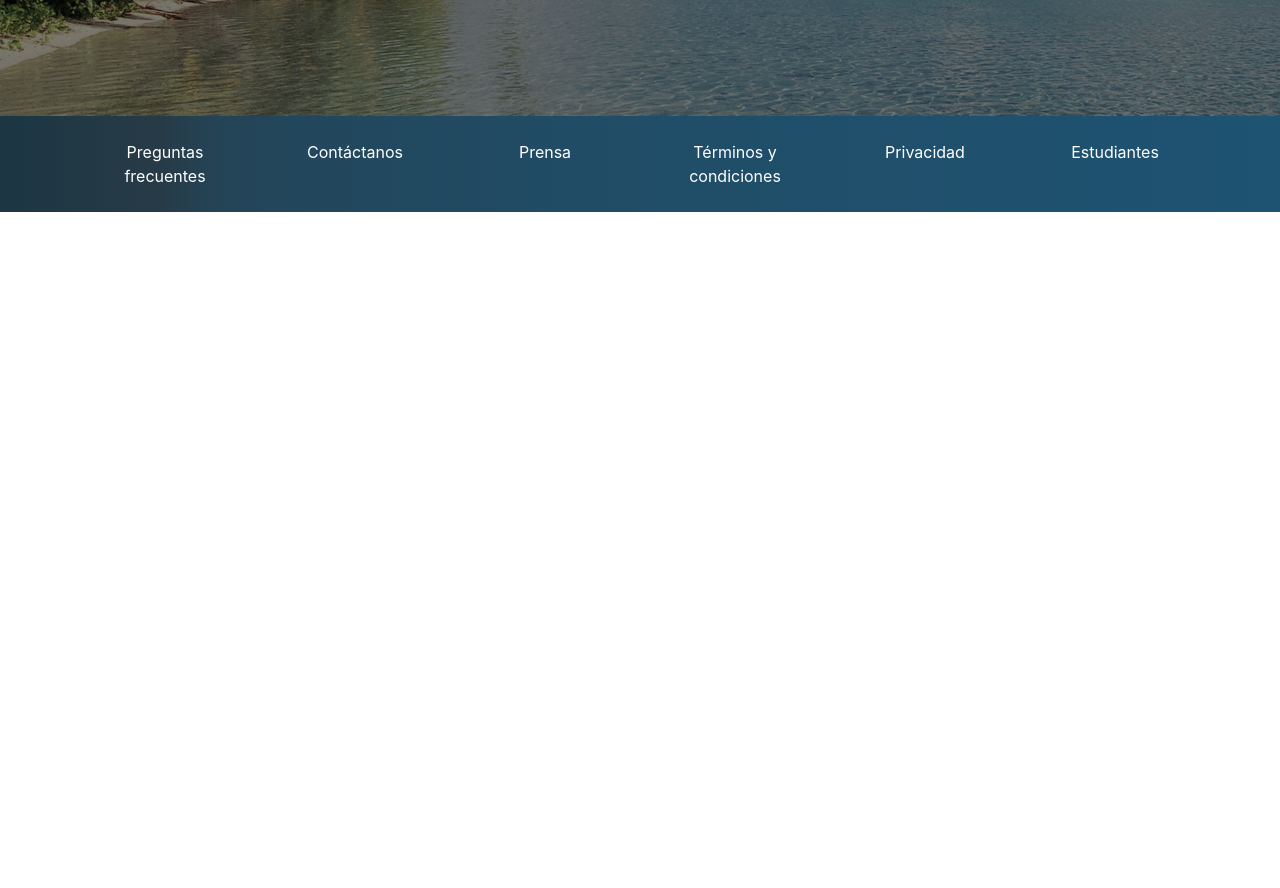
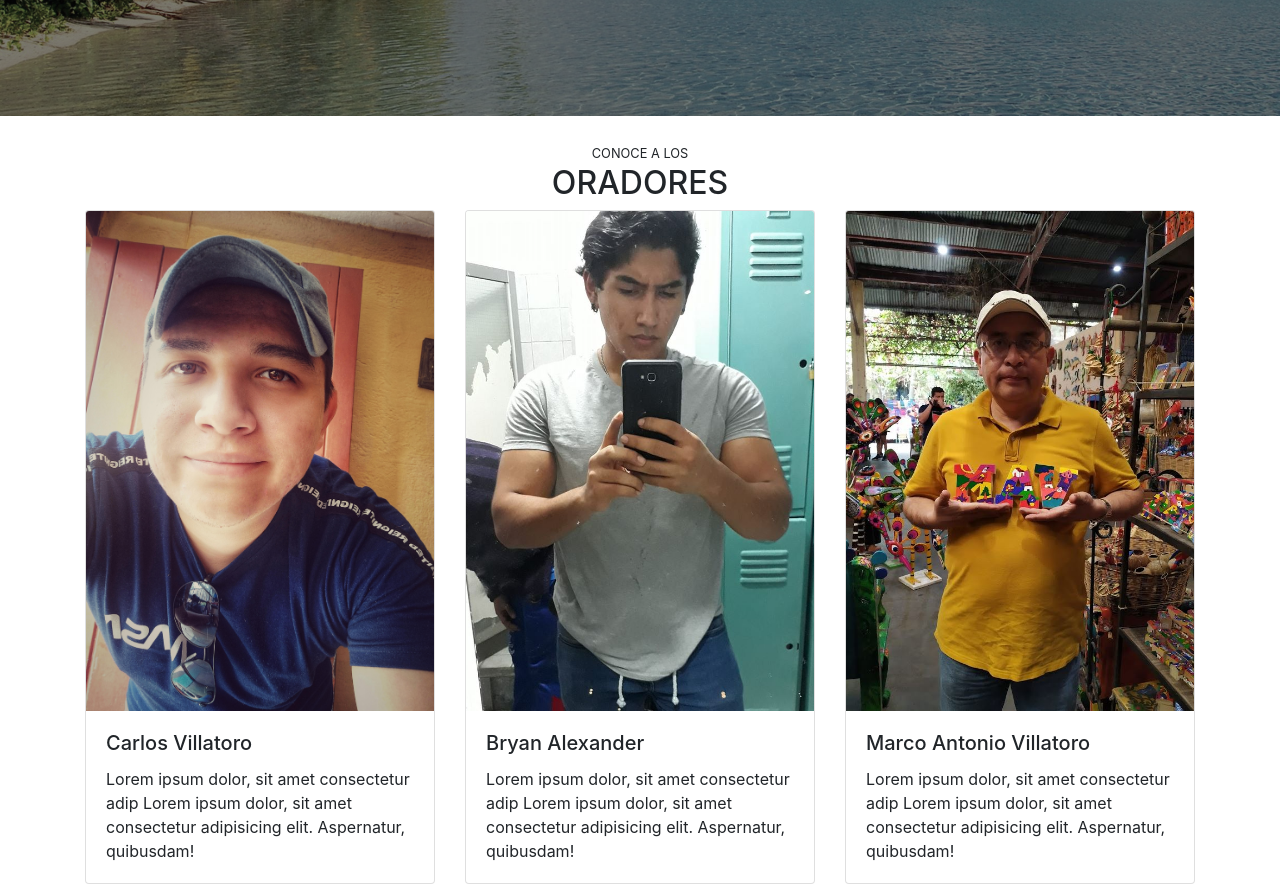
Before and after one commit to crvb0797/Bootstrap_platziconf_hawaii.github.io, a plain HTML site: page index.html in a window 1280 px wide. Shown: the part 500-1388 px from the top of the page. Before the commit the page ends 800 px from the top, so only its background shows below. Drawn offline with nearby package versions, Linux system fonts and the light colour scheme.

Commit message:
Creando las tarjetas de los oradores con una breve descripcion

```diff
--- a/index.css
+++ b/index.css
@@ -49,3 +49,8 @@
 #footer a {
     color: white;
 }
+
+.orador{
+    height: 500px;
+    object-fit: cover;
+}
--- a/index.html
+++ b/index.html
@@ -79,8 +79,58 @@
         </div>
       </div>
   </section>
+    <!-- /Main  -->
 
-    <!-- /Main  -->
+    <!-- Speakers -->
+    <section id="speakers" class="mt-4">
+      <div class="container">
+        <div class="row">
+          <div class="col text-center text-uppercase">
+            <small>Conoce a los </small>
+            <h2>Oradores</h2>
+          </div>
+        </div>
+        <div class="row">
+          <div class="col-12 col-md-6 col-lg-4 mb-4">
+            <div class="card">
+              <img class="card-img-top orador" src="assets/images/carlos.jpeg" alt="Foto orador 1">
+              <div class="card-body">
+                <h5 class="card-title">Carlos Villatoro</h5>
+                <p class="card-text">Lorem ipsum dolor, sit amet consectetur adip Lorem ipsum dolor, sit amet consectetur adipisicing elit. Aspernatur, quibusdam!</p>
+              </div>
+            </div>
+          </div>
+          <div class="col-12 col-md-6 col-lg-4 mb-4">
+            <div class="card">
+              <img class="card-img-top orador" src="assets/images/bryan.jpg " alt="Foto orador 2">
+              <div class="card-body">
+                <h5 class="card-title">Bryan Alexander</h5>
+                <p class="card-text">Lorem ipsum dolor, sit amet consectetur adip Lorem ipsum dolor, sit amet consectetur adipisicing elit. Aspernatur, quibusdam!</p>
+              </div>
+            </div>
+          </div>
+          <div class="col-12 col-md-6 col-lg-4 mb-4">
+            <div class="card">
+              <img class="card-img-top orador" src="assets/images/mav.jpg" alt="Foto orador 3">
+              <div class="card-body">
+                <h5 class="card-title">Marco Antonio Villatoro</h5>
+                <p class="card-text">Lorem ipsum dolor, sit amet consectetur adip Lorem ipsum dolor, sit amet consectetur adipisicing elit. Aspernatur, quibusdam!</p>
+              </div>
+            </div>
+          </div>
+          <div class="col-12 col-md-6 col-lg-4 mb-4">
+            <div class="card">
+              <img class="card-img-top orador" src="assets/images/sacha.jfif" alt="Foto orador 4">
+              <div class="card-body">
+                <h5 class="card-title">Sacha Lifszyc</h5>
+                <p class="card-text">Lorem ipsum dolor, sit amet consectetur adip Lorem ipsum dolor, sit amet consectetur adipisicing elit. Aspernatur, quibusdam!</p>
+              </div>
+            </div>
+          </div>
+        </div>
+      </div>
+    </section>
+    <!-- /Speakers -->
 
     <!-- Footer -->
     <footer id="footer" class="pb-4 pt-4">
```
Also changed, not shown: assets/images/bryan.jpg (added), assets/images/bryan_2.jpg (added), assets/images/carlos.jpeg (added), assets/images/dara.jpg (added), assets/images/edgar.jpg (added), assets/images/haroldo.jpeg (added), assets/images/mav.jpg (added), assets/images/mav_2.jpg (added), assets/images/sacha.jfif (added).
